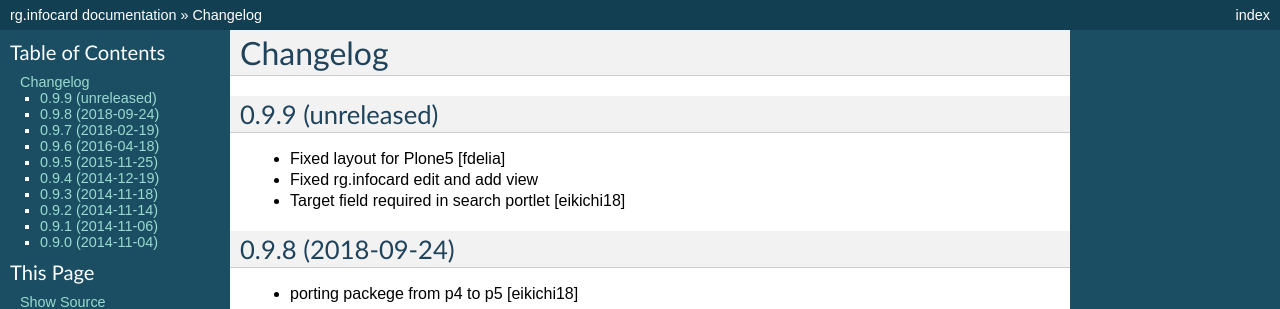
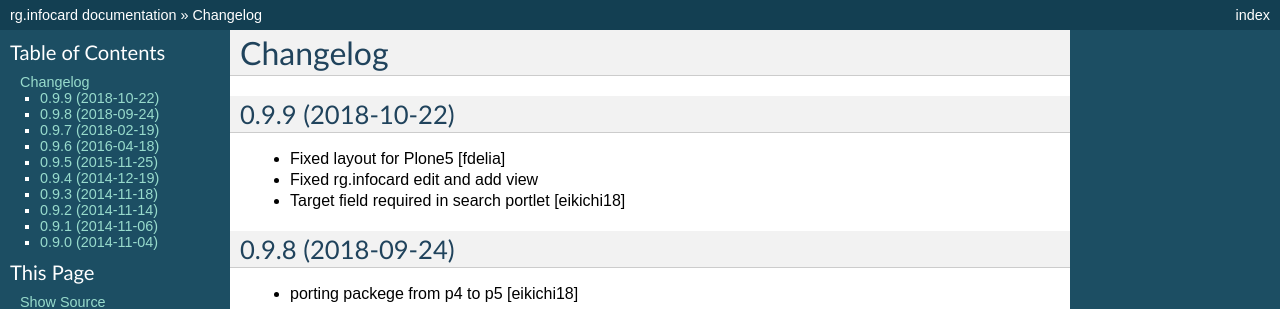
Before and after one commit to PloneGov-IT/rg.infocard, a Sphinx documentation site: the page built from docs/CHANGELOG.rst, in a window 1280 px wide. Shown: the top 309 px of the page. Built offline with Sphinx 7.4.7, drawn with Linux system fonts in a browser that asks for light colours.

Commit message:
Preparing release 0.9.9

```diff
--- a/docs/CHANGELOG.rst
+++ b/docs/CHANGELOG.rst
@@ -4,7 +4,7 @@
 Changelog
 =========
 
-0.9.9 (unreleased)
+0.9.9 (2018-10-22)
 ------------------
 
 - Fixed layout for Plone5 [fdelia]
--- a/setup.py
+++ b/setup.py
@@ -17,7 +17,7 @@
 
 setup(
     name='rg.infocard',
-    version='0.9.9.dev0',
+    version='0.9.9',
     description="rg.infocard",
     long_description=long_description,
     # Get more from http://pypi.python.org/pypi?%3Aaction=list_classifiers
```
